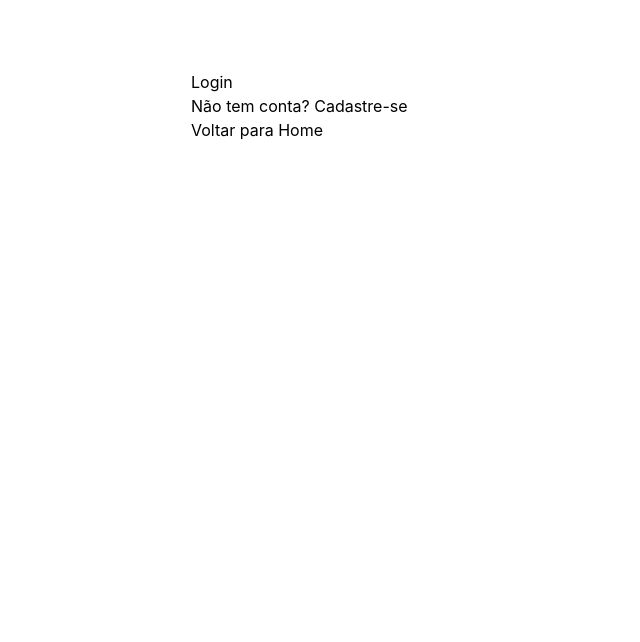
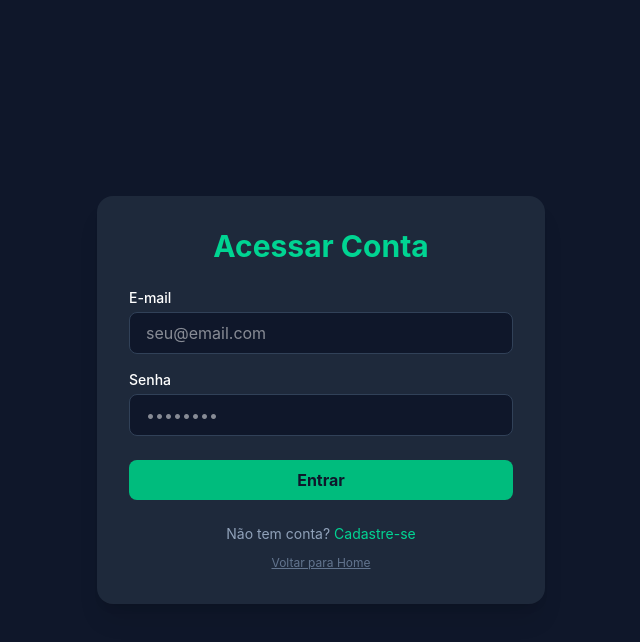
Before and after one commit to alnsimao/api_financeiro, a React (Vite) app in the folder finance-web/: page /login in a window 1280 px wide. Shown: the top 642 px of the page, without its empty margins (319-959 px from the left). Built offline with nearby package versions, Linux system fonts and the light colour scheme.

Commit message:
feat(Created Login and Register functions)

```diff
--- a/finance-web/src/pages/Login.jsx
+++ b/finance-web/src/pages/Login.jsx
@@ -1,12 +1,105 @@
-import { Link } from 'react-router-dom';
+import { Link, useNavigate } from 'react-router-dom'; // Importado useNavigate para te redirecionar após o login
+import { useState } from 'react';
 
 function Login() {
+  const [email, setEmail] = useState('');
+  const [password, setPassword] = useState('');
+  const navigate = useNavigate(); // Hook para redirecionamento automático
+
+  const handleSubmit = async (e) => {
+    e.preventDefault();
+
+    // 1. Corrigido para URL em maiúsculo para coincidir perfeitamente com a chamada do fetch abaixo
+    const URL = "http://localhost:8080/api/auth/login";
+
+    try {
+      const response = await fetch(URL, {
+        method: 'POST',
+        headers: { 'Content-Type': 'application/json' },
+        body: JSON.stringify({ email, password }),
+      });
+
+      if (response.ok) {
+        const data = await response.json();
+
+
+        localStorage.setItem('token', data.token);
+
+        alert("Usuário Logado");
+        setEmail('');
+        setPassword('');
+
+
+        navigate('/');
+      } else {
+        alert("Erro ao logar usuário. Verifique os dados.");
+      }
+    } catch (error) {
+      console.error("Erro na conexão: ", error);
+      alert("Não foi possível iniciar a conexão.");
+    }
+  };
+
   return (
-    <div style={{ padding: '20px', maxWidth: '300px', margin: '50px auto' }}>
-      <h2>Login</h2>
-      {/* Aqui vai o formulário que faremos no próximo passo */}
-      <p>Não tem conta? <Link to="/register">Cadastre-se</Link></p>
-      <Link to="/">Voltar para Home</Link>
+    <div className='bg-[#0f172a] text-white font-sans min-h-screen flex flex-col items-center justify-center p-4'>
+
+      <div className='w-full max-w-md bg-[#1e293b] p-8 rounded-2xl shadow-xl'>
+        <h2 className='text-3xl font-bold mb-6 text-center text-emerald-400'>Acessar Conta</h2>
+
+        <form onSubmit={handleSubmit} className='space-y-4'>
+          <div>
+            <label className='block text-sm font-medium mb-1' htmlFor='email'>
+              E-mail
+            </label>
+            <input
+              type='email'
+              id='email'
+              required
+              value={email}
+              onChange={(e) => setEmail(e.target.value)}
+              className='w-full px-4 py-2 rounded-lg bg-[#0f172a] border border-slate-700 text-white focus:outline-none focus:border-emerald-500 transition-colors'
+              placeholder='seu@email.com'
+            />
+          </div>
+
+          <div>
+            <label className='block text-sm font-medium mb-1' htmlFor='password'>
+              Senha
+            </label>
+            <input
+              type='password'
+              id='password'
+              required
+              value={password}
+              onChange={(e) => setPassword(e.target.value)}
+              className='w-full px-4 py-2 rounded-lg bg-[#0f172a] border border-slate-700 text-white focus:outline-none focus:border-emerald-500 transition-colors'
+              placeholder='••••••••'
+            />
+          </div>
+
+          <button
+            type='submit'
+            className='w-full bg-emerald-500 hover:bg-emerald-600 text-slate-900 font-bold py-2 px-4 rounded-lg transition-colors mt-2'
+          >
+            Entrar
+          </button>
+        </form>
+
+        <div className='mt-6 text-center text-sm text-slate-400 space-y-2'>
+          <p>
+            Não tem conta?{' '}
+            <Link to="/register" className='text-emerald-400 hover:underline'>
+              Cadastre-se
+            </Link>
+          </p>
+          <div>
+            <Link to="/" className='inline-block text-xs text-slate-500 hover:text-slate-300 underline'>
+              Voltar para Home
+            </Link>
+          </div>
+        </div>
+      </div>
+
     </div>
   );
 }
--- a/finance-web/src/pages/Register.jsx
+++ b/finance-web/src/pages/Register.jsx
@@ -13,10 +13,10 @@ function Register() {
     e.preventDefault();
 
 
-  const URL = "http://localhost:8080/api/auth/register";
+  const url = "http://localhost:8080/api/auth/register";
 
 try {
-  const response = await fetch(URL,
+  const response = await fetch(url,
     {
       method:'POST',
       headers:{'Content-Type': 'application/json'},
```
